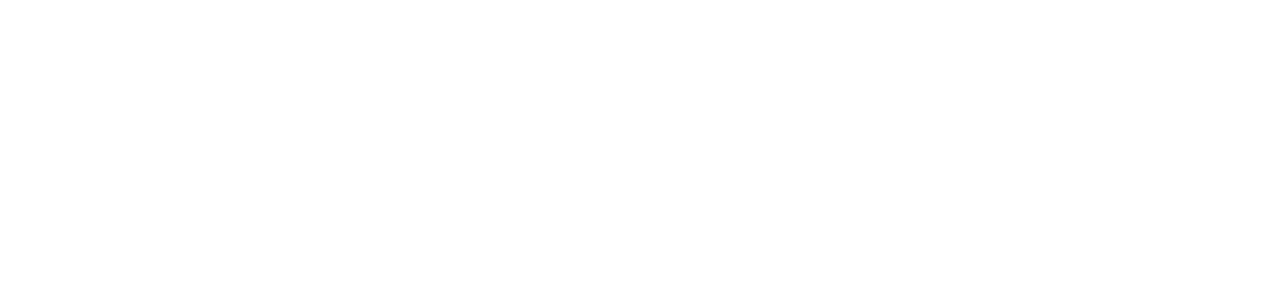
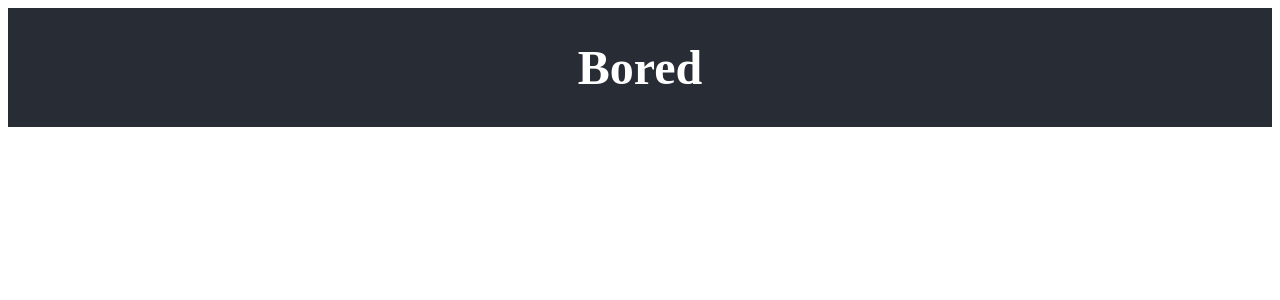
Before and after one commit to apullenb/bored, a React (Create React App) app: page / in a window 1280 px wide. Shown: the top 300 px of the page. Built offline with nearby package versions, Linux system fonts and the light colour scheme.

Commit message:
add games component

```diff
--- a/src/App.css
+++ b/src/App.css
@@ -1,38 +1,14 @@
-.App {
-  text-align: center;
-}
 
-.App-logo {
-  height: 40vmin;
-  pointer-events: none;
-}
 
-@media (prefers-reduced-motion: no-preference) {
-  .App-logo {
-    animation: App-logo-spin infinite 20s linear;
+  h1{
+    font-size: 48px;
   }
-}
 
-.App-header {
+.app-header {
   background-color: #282c34;
-  min-height: 100vh;
   display: flex;
   flex-direction: column;
   align-items: center;
   justify-content: center;
-  font-size: calc(10px + 2vmin);
   color: white;
 }
-
-.App-link {
-  color: #61dafb;
-}
-
-@keyframes App-logo-spin {
-  from {
-    transform: rotate(0deg);
-  }
-  to {
-    transform: rotate(360deg);
-  }
-}
--- a/src/App.js
+++ b/src/App.js
@@ -1,9 +1,14 @@
-
+import data from './data.json'
+import './App.css'
+import Games from './Games';
 
 function App() {
   return (
     <div>
-
+      <div className="app-header">
+         <h1>Bored</h1>
+      </div>
+        <Games games={data.games} />
     </div>
   );
 }
--- /dev/null
+++ b/src/Games.js
@@ -0,0 +1,13 @@
+import React from 'react'
+
+function Games(props) {
+    const random = Math.random() * props.games.length
+    console.log(random, Math.round(random))
+    return (
+     <div>
+         {/* <iframe src={props.games[random].src} title="Be a big fish in a small pond." width='100%'height={'500vh'} ></iframe> */}
+     </div>
+  )
+}
+
+export default Games
--- a/src/data.json
+++ b/src/data.json
@@ -0,0 +1,10 @@
+ {
+    "games": [
+        {"title": "Polka Dot", "src": "https://www.polkadotgame.com"},
+        {"title": "Polka Dot", "src": "https://www.polkadotgame.com"},
+        {"title": "Polka Dot", "src": "https://www.polkadotgame.com"},
+        {"title": "Polka Dot", "src": "https://www.polkadotgame.com"}
+    ]
+
+
+}
```
